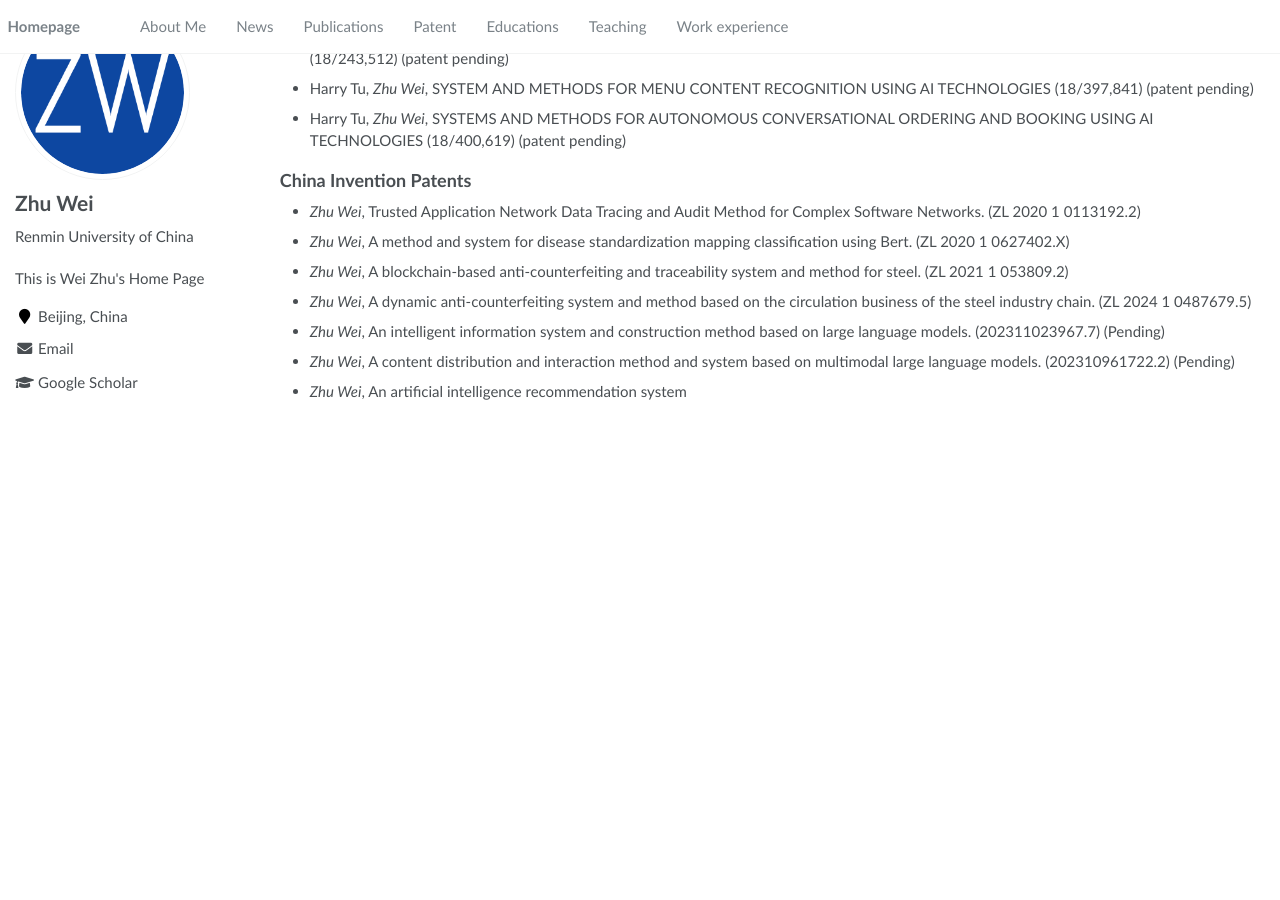
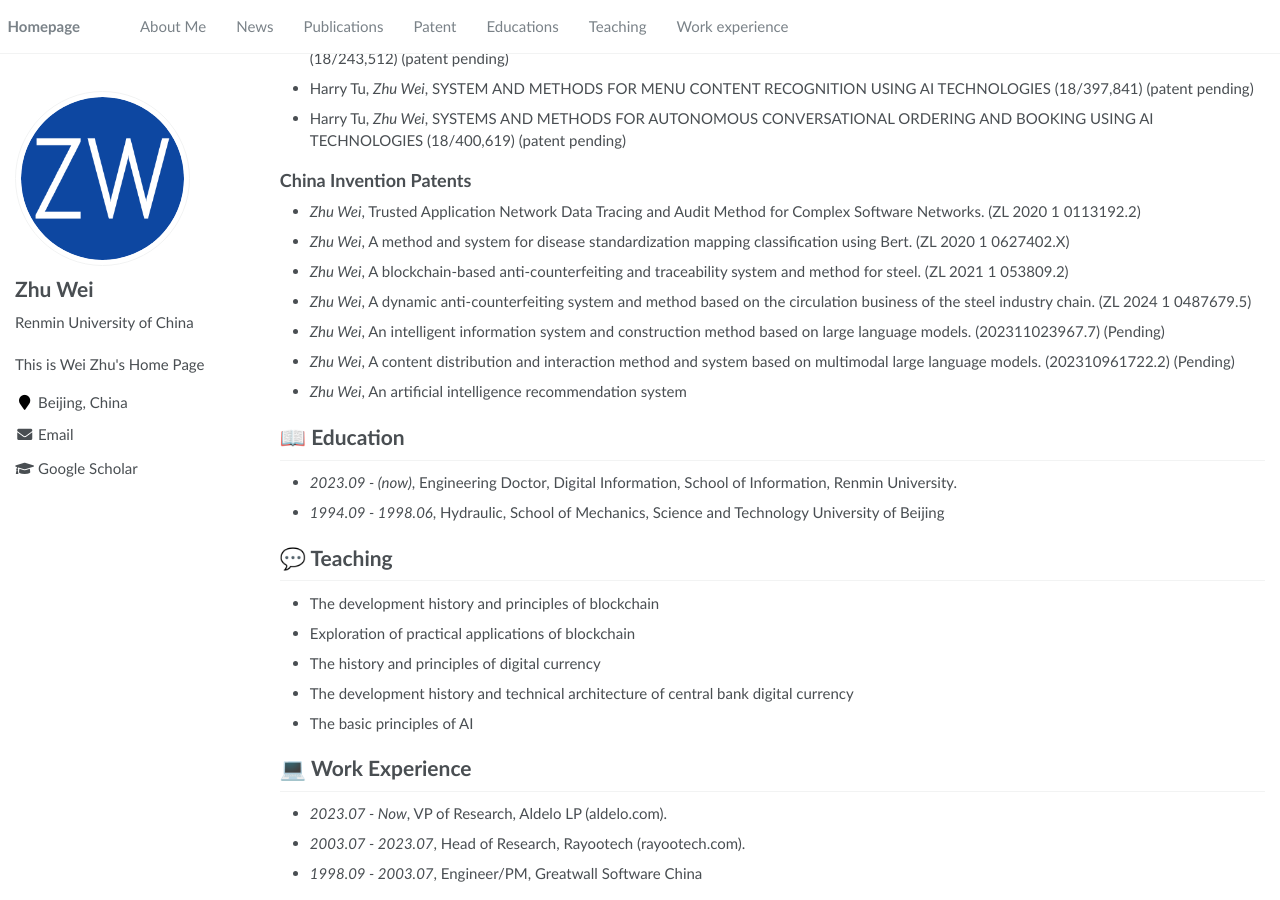
Before and after one commit to Williamm-Wei-Zhu/Williamm-Wei-Zhu.github.io, a Jekyll site: the page built from _pages/about.md, in a window 1280 px wide and 900 px high, scrolled down 2188 px. Built offline with Jekyll 4.4.1, drawn with Linux system fonts in a browser that asks for light colours; before the commit the page ends 2606 px from its top, so only the background shows below that.

Commit message:
Update about.md

```diff
--- a/_pages/about.md
+++ b/_pages/about.md
@@ -106,3 +106,19 @@ The stories, essays I wrote can be found at  <a href='https://www.jianshu.com/u/
 - *Zhu Wei*, An intelligent information system and construction method based on large language models. (202311023967.7) (Pending)
 - *Zhu Wei*, A content distribution and interaction method and system based on multimodal large language models. (202310961722.2) (Pending)
 - *Zhu Wei*, An artificial intelligence recommendation system
+
+# 📖 Education
+- *2023.09 - (now)*, Engineering Doctor, Digital Information, School of Information, Renmin University.
+- *1994.09 - 1998.06*, Hydraulic, School of Mechanics, Science and Technology University of Beijing
+
+# 💬 Teaching
+- The development history and principles of blockchain
+- Exploration of practical applications of blockchain
+- The history and principles of digital currency
+- The development history and technical architecture of central bank digital currency
+- The basic principles of AI
+
+# 💻 Work Experience
+- *2023.07 - Now*, VP of Research, Aldelo LP (aldelo.com).
+- *2003.07 - 2023.07*, Head of Research, Rayootech (rayootech.com).
+- *1998.09 - 2003.07*, Engineer/PM, Greatwall Software China
```
